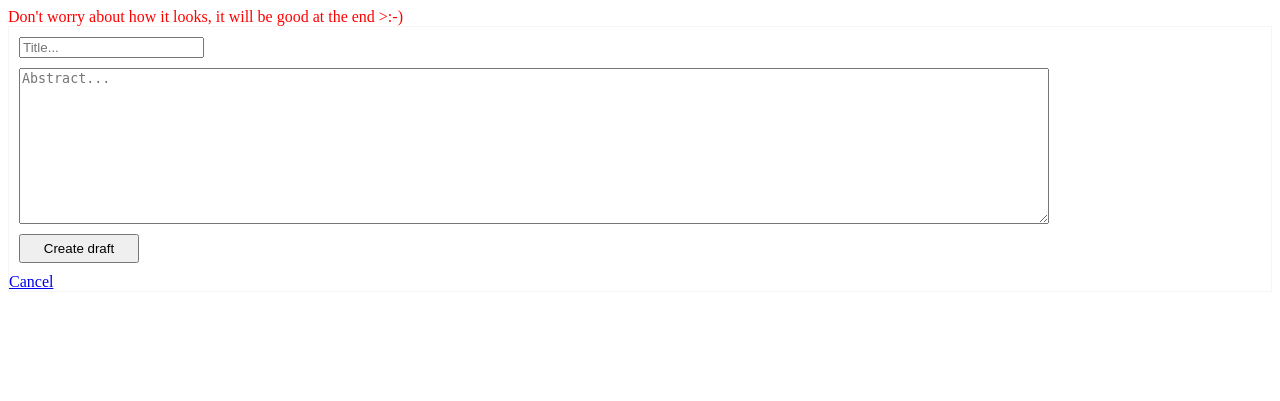
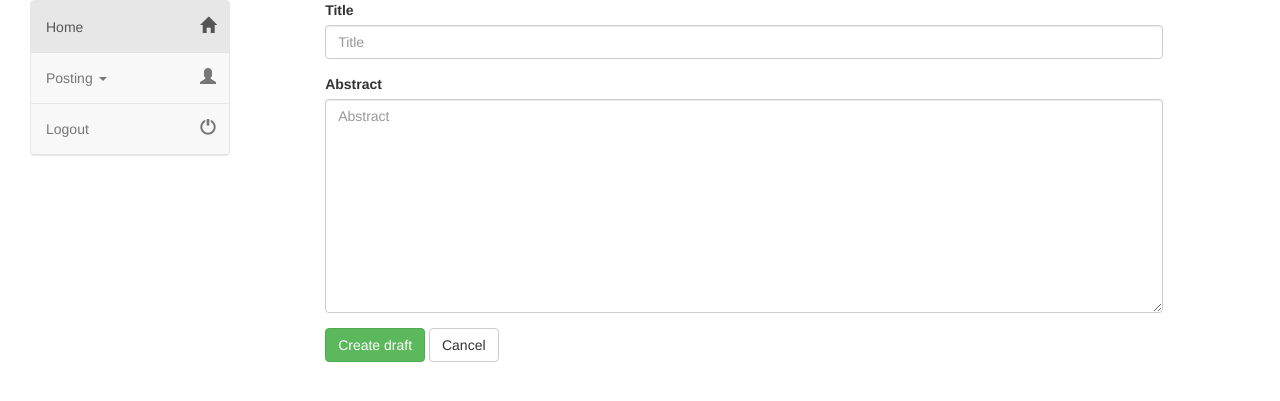
Before and after one commit to Apo11onian/Apollo-Blog, a Django app: page /administration/posts/create in a window 1280 px wide. Shown: the top 401 px of the page. Run offline with Django 3.2, Linux system fonts and the light colour scheme; the visitor is signed in with stand-in values (Sample User, id 1); some libraries are stand-ins or nearby versions.

Commit message:
Improve create post page with base template

```diff
--- a/admin_panel/templates/admin/create_post.html
+++ b/admin_panel/templates/admin/create_post.html
@@ -1,47 +1,19 @@
-<!DOCTYPE html>
-<html lang="en">
-<head>
-    <meta charset="UTF-8">
-    <title>Title</title>
-    <style>
-        input, textarea, button{
-            display:block;
-            margin:10px;
+{% extends 'admin/base.html' %}
+{% load bootstrap3 %}
 
-        }
-        textarea{
-            width: 80vw;
-        }
-        button{
-            padding: 5px;
-            width: 120px;
-        }
-        .editor-container{
-            border: solid thin whitesmoke;
-
-
-        }
-    </style>
-
-</head>
-<body>
-<div>
-    <span style="color:red;">
-        Don't worry about how it looks, it will be good at the end >:-)
-    </span>
-    <div class="editor-container">
+{% block CONTENT %}
+    <div class="row">
+        <div class="col-xs-10 col-xs-offset-1">
             <form method="post">
                 {% csrf_token %}
-        <input type="text" name="title" placeholder="Title...">
-        <textarea name="abstract" id="abstract" cols="30" rows="10" placeholder="Abstract..."></textarea>
-        <button>
+                {% bootstrap_form form %}
+                <button class="btn btn-success">
                     Create draft
                 </button>
-            <a href="{% url "admin:ListPosts" %}">
+                <a href="{% url "admin:ListPosts" %}" class="btn btn-default">
                     Cancel
                 </a>
             </form>
         </div>
     </div>
-</body>
-</html>
+{% endblock %}
```
Lines whose indentation alone changed are shown as unchanged.
